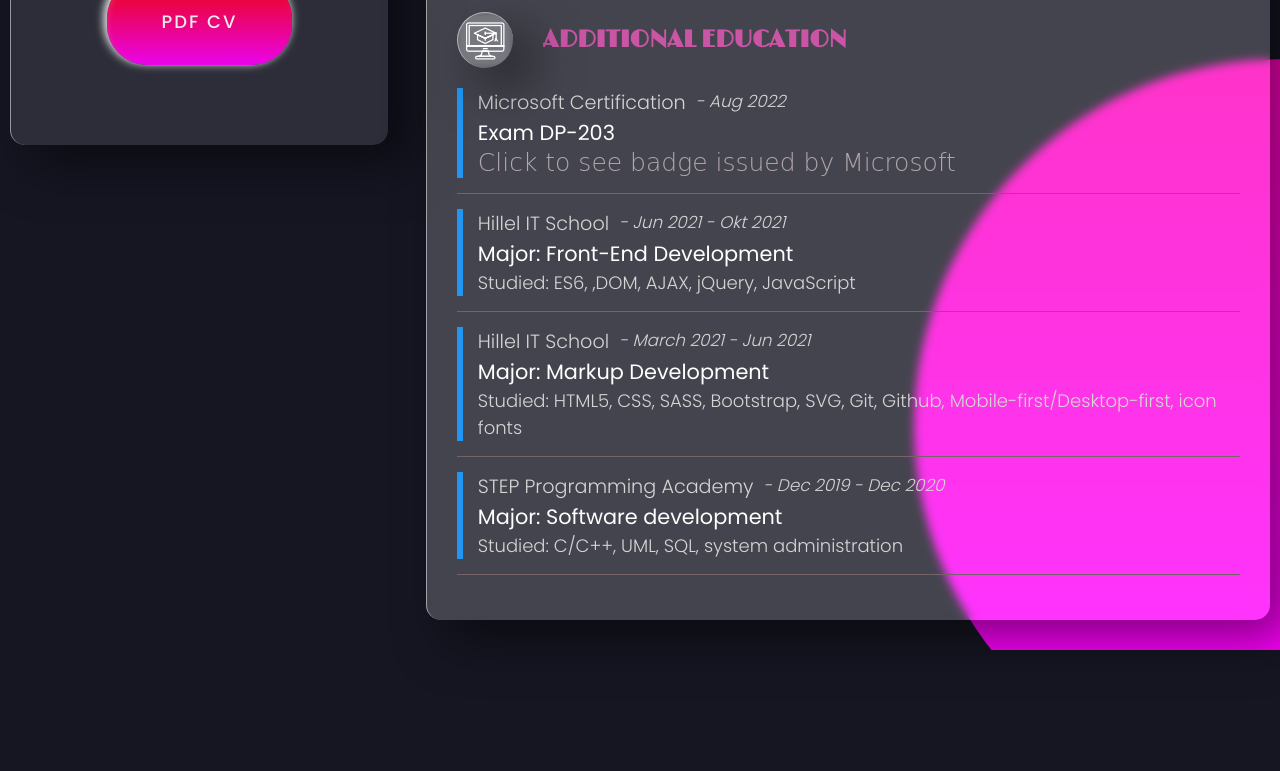
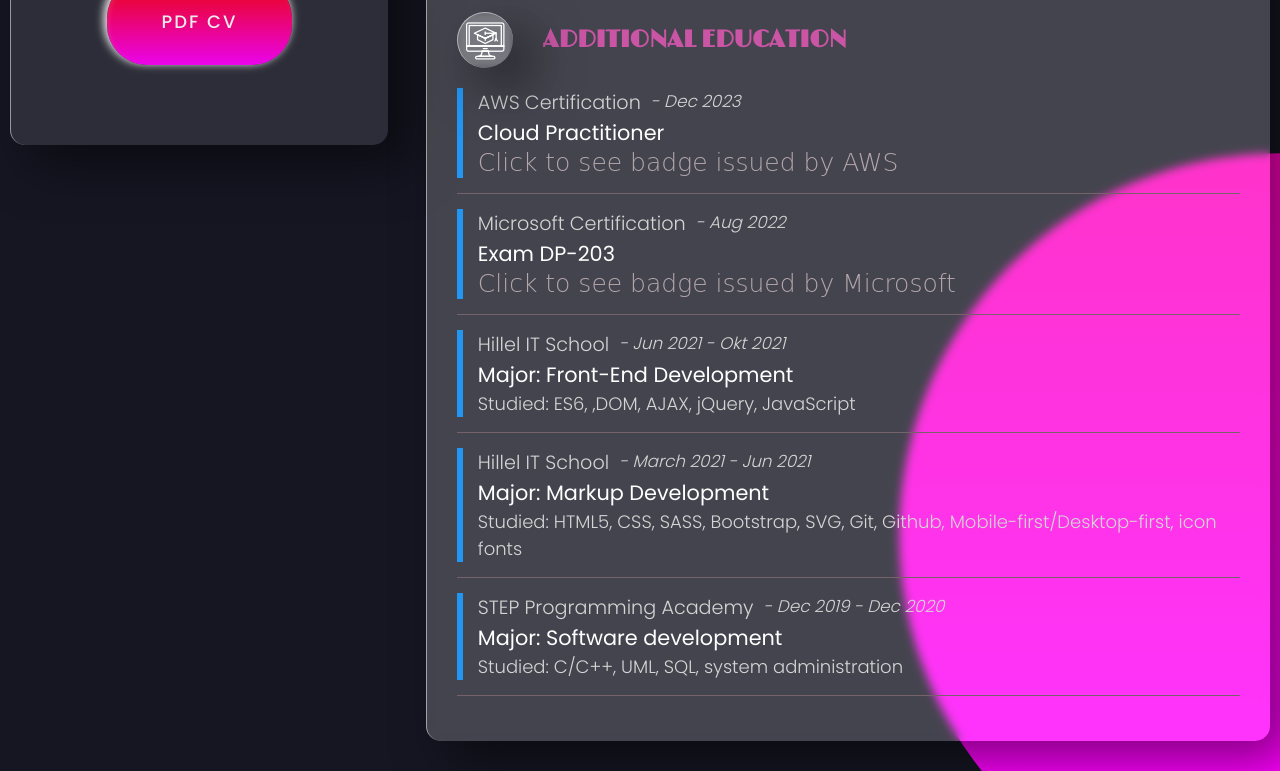
Before and after one commit to anastasiia-starchenko/CV, a plain HTML site: page index.html in a window 1280 px wide. Shown: the part 1598-2369 px from the top of the page. Before the commit the page ends 2248 px from the top, so only its background shows below. Drawn offline with nearby package versions, Linux system fonts and the light colour scheme; files whose address does not match are found by name; a web font is replaced by a local one.

Commit message:
added AWS Certification

```diff
--- a/index.html
+++ b/index.html
@@ -223,10 +223,19 @@
                         <div class="additional-education-div-wrapper">
                             <div class="additional-education-div">
                                 <div class="intitution-study-years">
+                                    <p class="institution">AWS Certification</p>
+                                    <p class="study-years">- Dec 2023</p>
+                                </div>
+                                <p class="major">Cloud Practitioner</p>
+                                <p class="techstack"><a class="socials-item-link" href="https://www.credly.com/badges/3b4f6fab-936d-4327-9ac0-8ee3696062ca" target="_blank">Click to see badge issued by AWS</a></p>
+                            </div>
+                        </div>
+                        <div class="additional-education-div-wrapper">
+                            <div class="additional-education-div">
+                                <div class="intitution-study-years">
                                     <p class="institution">Microsoft Certification</p>
                                     <p class="study-years">- Aug 2022</p>
                                 </div>
-                                <!-- <p class="faculty">Front-End Pro</p> -->
                                 <p class="major">Exam DP-203</p>
                                 <p class="techstack"><a class="socials-item-link" href="https://www.credly.com/badges/94bcd9c3-c890-4178-b32c-cd46381e7b28/" target="_blank">Click to see badge issued by Microsoft</a></p>
                             </div>
```
Also changed, not shown: img/photo_2023-11-06_12-16-29.jpg (added), img/photo_2023-12-17_13-31-22.jpg (added), 1 other file.
